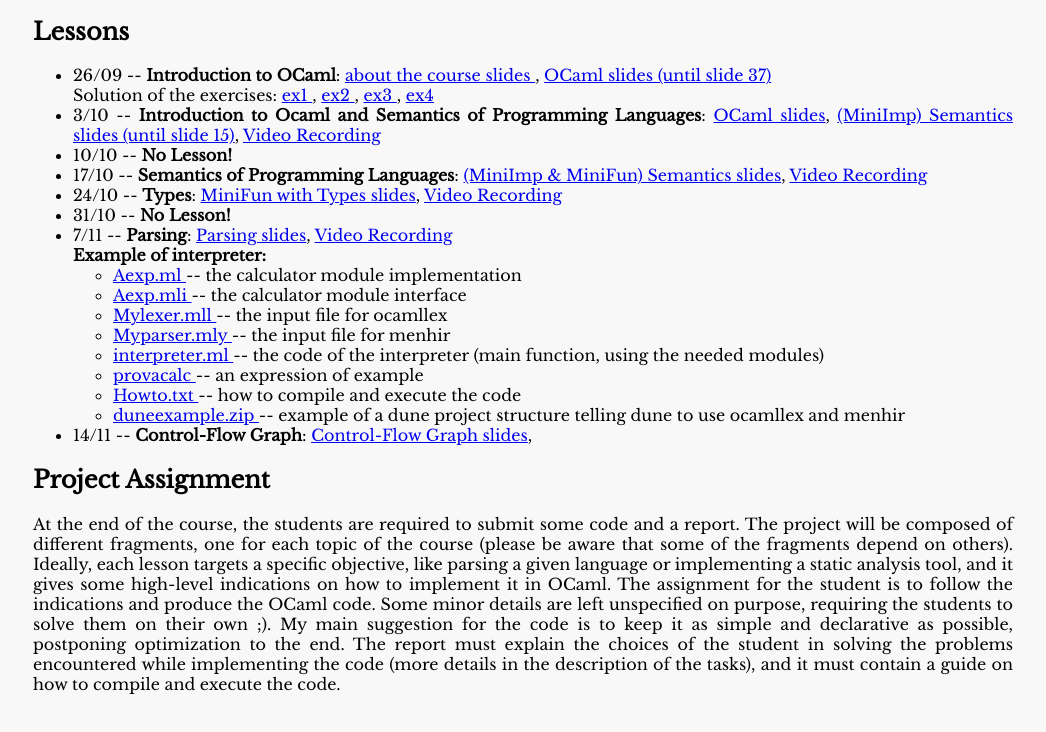
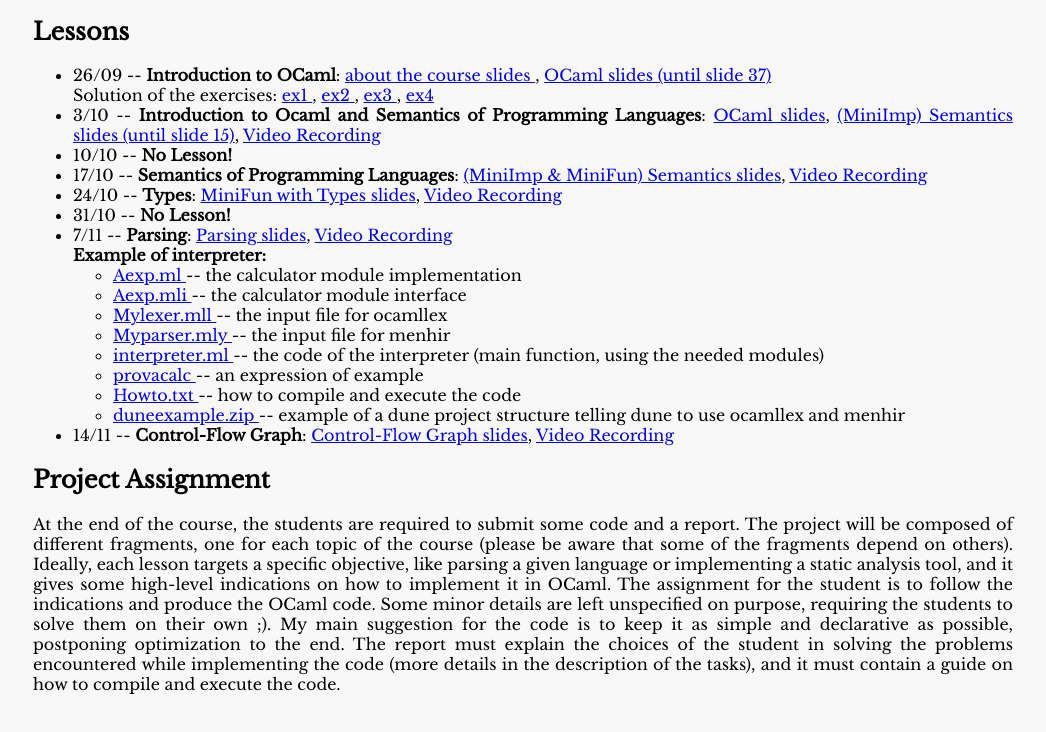
Before and after one commit to lceragioli/lceragioli.github.io, a plain HTML site: page pages/CourseLanguagesCompilersInterpreters.html in a window 1280 px wide. Shown: the part 1111-1843 px from the top of the page, without its empty margins (117-1163 px from the left). Drawn offline with nearby package versions, Linux system fonts and the light colour scheme.

Commit message:
lez14 video

```diff
--- a/pages/CourseLanguagesCompilersInterpreters.html
+++ b/pages/CourseLanguagesCompilersInterpreters.html
@@ -166,6 +166,8 @@ Alfred V. Aho, Monica S. Lam, Ravi Sethi and Jeffrey D. Ullman is a well-known g
 				<li>
 					14/11 -- <b>Control-Flow Graph</b>:
 						<a href="Slides/CFG.pdf"> Control-Flow Graph slides</a>,
+						<a href="https://drive.google.com/file/d/15vURiUs_sHr6IWBOwbqB-t17JpGlWDiL/view?usp=sharing">
+							Video Recording</a>
 				</li>
 			</ul>
 		</div>
```
